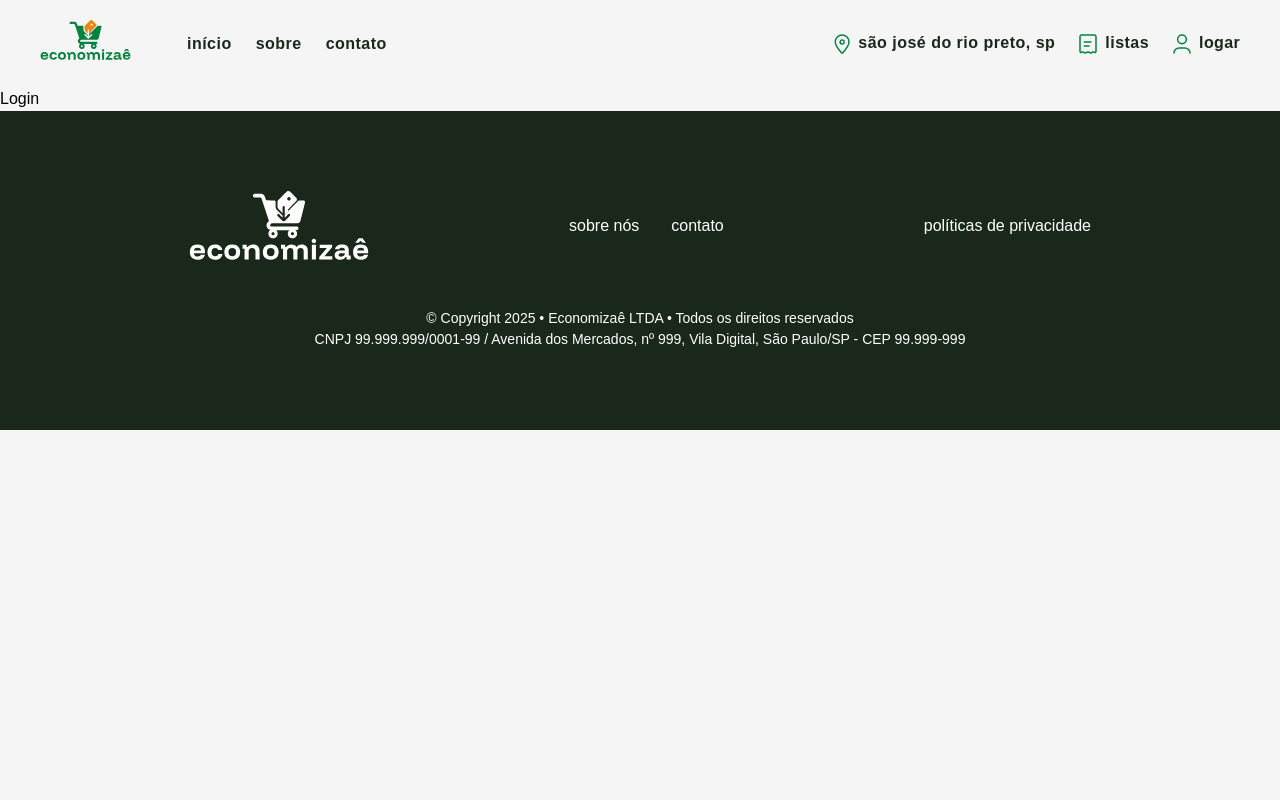
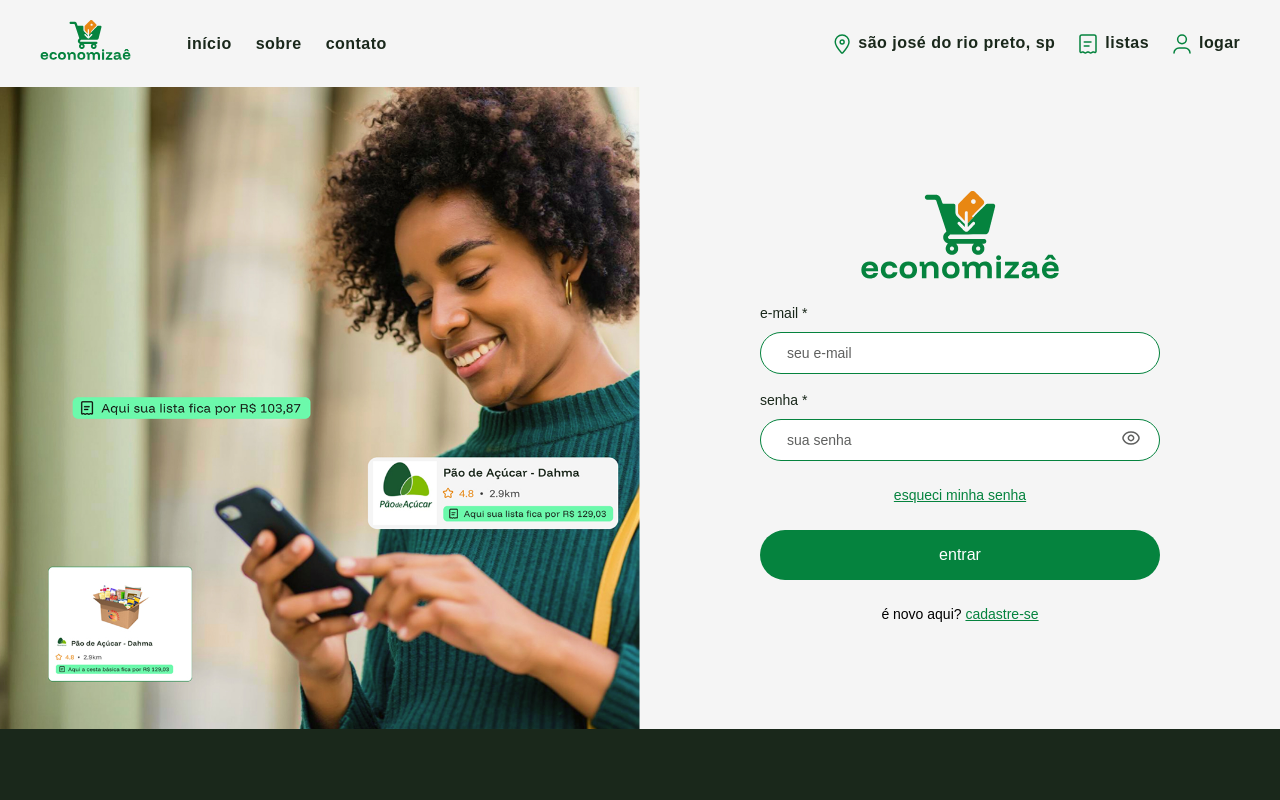
Before and after one commit to SeawardSalmon6/economizae, a React (Vite) app: page /login in a window 1280 px wide. Shown: the top 800 px of the page. Built offline with nearby package versions, Linux system fonts and the light colour scheme; a web font is replaced by a local one.

Commit message:
feat(login): add login page

```diff
--- a/src/App.css
+++ b/src/App.css
@@ -42,3 +42,9 @@ body {
   max-width: 1200px;
   margin: 0 auto;
 }
+
+img {
+  max-width: 100%;
+  height: auto;
+  object-fit: cover;
+}
--- /dev/null
+++ b/src/components/Button/Button.module.css
@@ -0,0 +1,21 @@
+.button {
+  display: flex;
+  align-items: center;
+  justify-content: center;
+  padding: 16px 32px;
+  cursor: pointer;
+  font-size: var(--size-text-md);
+  color: var(--pure-white);
+  width: 100%;
+  max-width: 400px;
+  border-radius: 38px;
+  border: none;
+  background-color: var(--primary-green);
+  transition: background-color 0.2s ease;
+  text-align: center;
+}
+
+.button:hover,
+.button:focus-visible {
+  background-color: var(--dark-green);
+}
--- /dev/null
+++ b/src/components/Button/index.tsx
@@ -0,0 +1,16 @@
+import { ButtonProps } from "./types";
+import styles from "./Button.module.css";
+import clsx from "clsx";
+
+export function Button({
+  type = "button",
+  children,
+  className,
+  ...props
+}: ButtonProps) {
+  return (
+    <button {...props} type={type} className={clsx(styles.button, className)}>
+      {children}
+    </button>
+  );
+}
--- /dev/null
+++ b/src/components/Button/types.ts
@@ -0,0 +1,5 @@
+import { HTMLProps } from "react";
+
+export type ButtonProps = Omit<HTMLProps<HTMLButtonElement>, "type"> & {
+  type?: "button" | "submit" | "reset";
+};
--- /dev/null
+++ b/src/components/Input/Input.module.css
@@ -0,0 +1,52 @@
+.inputRoot {
+  width: 100%;
+}
+
+.inputWrapper {
+  position: relative;
+  width: 100%;
+  max-width: 400px;
+  margin: 0 auto;
+}
+
+.suffix {
+  position: absolute;
+  top: 50%;
+  right: 0;
+  padding: 0;
+  transform: translateY(-50%);
+  color: var(--light-grey);
+}
+
+.input {
+  display: block;
+  width: 100%;
+  font-size: var(--size-text-sm);
+  background-color: var(--pure-white);
+  border: 1px solid var(--primary-green);
+  border-radius: 60px;
+  color: var(--dark-green);
+  padding: 12px 26px;
+  vertical-align: middle;
+}
+
+.hasSuffix {
+  padding-right: 40px;
+}
+
+.input::placeholder {
+  color: var(--light-grey);
+  font-weight: 400;
+}
+
+.label {
+  display: block;
+  font-size: var(--size-text-sm);
+  color: var(--dark-green);
+  margin-bottom: 8px;
+}
+
+.label[aria-required="true"]::after {
+  content: " *";
+  color: inherit;
+}
--- /dev/null
+++ b/src/components/Input/PasswordInput/PasswordInput.module.css
@@ -0,0 +1,7 @@
+.setVisibleButton {
+  background-color: transparent;
+  border: none;
+  cursor: pointer;
+  padding: 8px 20px 8px 12px;
+  display: block;
+}
--- /dev/null
+++ b/src/components/Input/PasswordInput/index.tsx
@@ -0,0 +1,32 @@
+import { useState } from "react";
+import { BaseInput } from "..";
+import { InputProps } from "../types";
+import styles from "./PasswordInput.module.css";
+import EYE_OPEN_ICON from "../../../assets/img/opened-eye.svg";
+import EYE_CLOSED_ICON from "../../../assets/img/closed-eye.svg";
+
+export function PasswordInput({ ...props }: InputProps) {
+  const [visible, setVisible] = useState(false);
+
+  return (
+    <BaseInput
+      {...props}
+      type={visible ? "text" : "password"}
+      suffix={
+        <button
+          type="button"
+          onClick={() => {
+            setVisible((prev) => !prev);
+          }}
+          className={styles.setVisibleButton}
+        >
+          {visible ? (
+            <img src={EYE_CLOSED_ICON} alt="Ícone de olho fechado" />
+          ) : (
+            <img src={EYE_OPEN_ICON} alt="Ícone de olho aberto" />
+          )}
+        </button>
+      }
+    />
+  );
+}
--- /dev/null
+++ b/src/components/Input/index.tsx
@@ -0,0 +1,31 @@
+import { clsx } from "clsx";
+
+import styles from "./Input.module.css";
+import { InputProps } from "./types";
+import { PasswordInput } from "./PasswordInput";
+
+export function BaseInput({ label, suffix, required, ...props }: InputProps) {
+  return (
+    <div className={styles.inputRoot}>
+      {label && (
+        <label className={styles.label} aria-required={required}>
+          {label}
+        </label>
+      )}
+      <div className={styles.inputWrapper}>
+        <input
+          {...props}
+          className={clsx(props.className, styles.input, {
+            [styles.hasSuffix]: suffix,
+          })}
+        />
+        {suffix && <div className={styles.suffix}>{suffix}</div>}
+      </div>
+    </div>
+  );
+}
+
+BaseInput.PasswordInput = PasswordInput;
+BaseInput.displayName = "BaseInput";
+
+export const Input = BaseInput;
--- /dev/null
+++ b/src/components/Input/types.ts
@@ -0,0 +1,6 @@
+import { HTMLProps, ReactNode } from "react";
+
+export type InputProps = Omit<HTMLProps<HTMLInputElement>, "label"> & {
+  suffix?: ReactNode;
+  label?: ReactNode;
+};
--- /dev/null
+++ b/src/pages/Login/Login.module.css
@@ -0,0 +1,61 @@
+.loginWrapper {
+  display: grid;
+  grid-template-columns: repeat(2, 1fr);
+  place-items: center;
+}
+
+.loginImage {
+  max-height: 700px;
+  width: 100%;
+}
+
+.loginFormWrapper {
+  display: flex;
+  flex-direction: column;
+  align-items: center;
+  justify-content: center;
+  width: 100%;
+}
+
+.logo {
+  width: 100%;
+  max-width: 200px;
+  margin-bottom: 24px;
+}
+
+.loginForm {
+  display: flex;
+  flex-direction: column;
+  align-items: center;
+  justify-content: center;
+  width: 100%;
+  max-width: 400px;
+}
+
+.inputsWrapper {
+  display: flex;
+  flex-direction: column;
+  gap: 16px;
+  width: 100%;
+  margin-bottom: 24px;
+}
+
+.link {
+  color: var(--primary-green);
+  font-size: var(--size-text-sm);
+  text-decoration: underline;
+  transition: color 0.2s ease-in-out;
+}
+
+.link:hover,
+.link:focus-visible {
+  color: var(--dark-green);
+}
+
+.submitButton {
+  margin: 24px 0;
+}
+
+.register {
+  font-size: var(--size-text-sm);
+}
--- a/src/pages/Login/index.tsx
+++ b/src/pages/Login/index.tsx
@@ -1,5 +1,50 @@
 import { Layout } from "../../components/Layout";
+import styles from "./Login.module.css";
+import LOGO_IMAGE from "../../assets/img/logo.svg";
+import LOGIN_IMAGE from "../../assets/img/login.jpg";
+import { Input } from "../../components/Input";
+import { Button } from "../../components/Button";
+import { Link } from "react-router";
 
 export function Login() {
-  return <Layout>Login</Layout>;
+  return (
+    <Layout className={styles.loginWrapper}>
+      <img
+        src={LOGIN_IMAGE}
+        alt="Mulher olhando para o celular"
+        className={styles.loginImage}
+      />
+      <section className={styles.loginFormWrapper}>
+        <img src={LOGO_IMAGE} alt="Logo" className={styles.logo} />
+        <form className={styles.loginForm}>
+          <div className={styles.inputsWrapper}>
+            <Input
+              label="e-mail"
+              placeholder="seu e-mail"
+              type="email"
+              required
+            />
+            <Input.PasswordInput
+              label="senha"
+              placeholder="sua senha"
+              type="email"
+              required
+            />
+          </div>
+          <a href="#" className={styles.link}>
+            esqueci minha senha
+          </a>
+          <Button type="submit" className={styles.submitButton}>
+            entrar
+          </Button>
+          <p className={styles.register}>
+            é novo aqui?{" "}
+            <Link to="/cadastre-se" className={styles.link}>
+              cadastre-se
+            </Link>
+          </p>
+        </form>
+      </section>
+    </Layout>
+  );
 }
```
Also changed, not shown: src/assets/img/closed-eye.svg (added), src/assets/img/opened-eye.svg (added).
